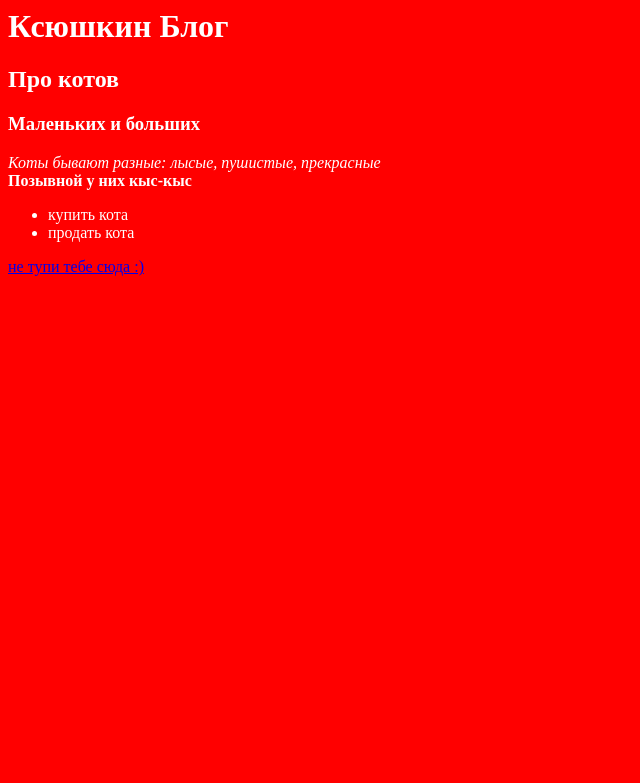
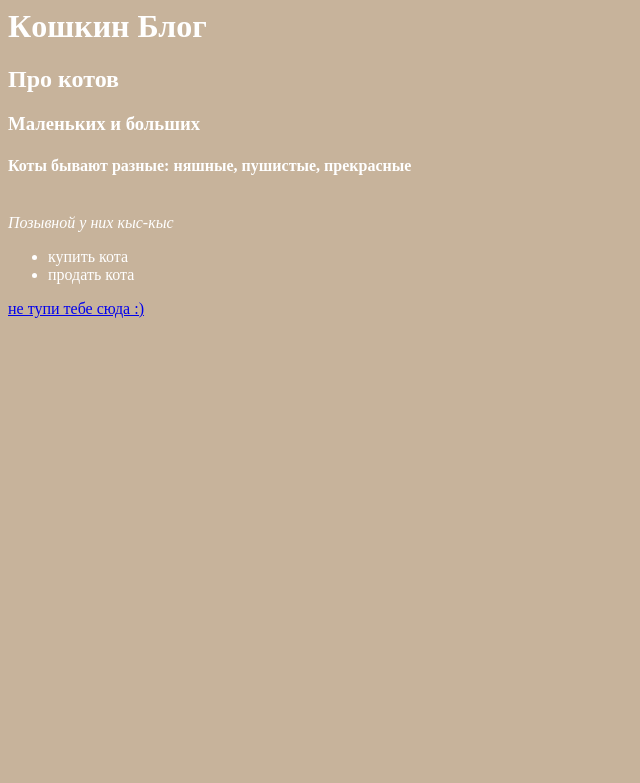
Before and after one commit to malvaopt/my-first-blog, a Django app: page / in a window 1280 px wide. Shown: the top 783 px of the page, without its empty margins (0-640 px from the left). Run offline with Django 3.2, Linux system fonts and the light colour scheme.

Commit message:
My Django Girls app, first commit

```diff
--- a/blog/templates/blog/post_list.html
+++ b/blog/templates/blog/post_list.html
@@ -2,17 +2,17 @@
 <head>
 <title>Ксюшкин Блог</title>
 </head>
-<body style="background:#F00;">
+<body style="background-color: #c7b39b;">
 	<div style="color:#FFF;">
-<h1>Ксюшкин Блог</h1>
+<h1>Кoшкин Блог</h1>
 <h2>Про котов</h2>
 <div>
 <h3>Маленьких и больших</h3>
 </div>
 <p>
-<em>Коты бывают разные: лысые, пушистые, прекрасные</em>
+<h4>Коты бывают разные: няшные, пушистые, прекрасные</h4>
 <br />
-<strong>Позывной у них кыс-кыс</strong>
+<em>Позывной у них кыс-кыс</em>
 <br />
 <ul><li>купить кота</li><li>продать кота</li></ul>
 <a href="http://malvaopt.com">не тупи тебе сюда :)</a>
```
